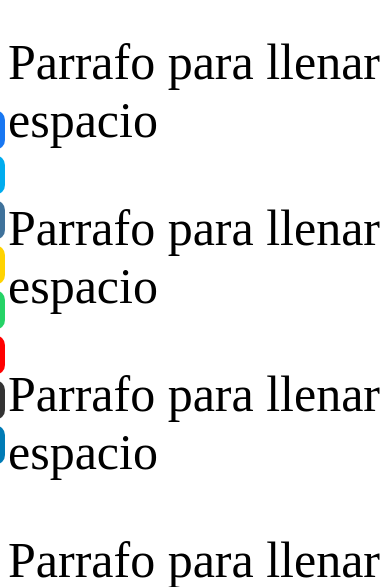
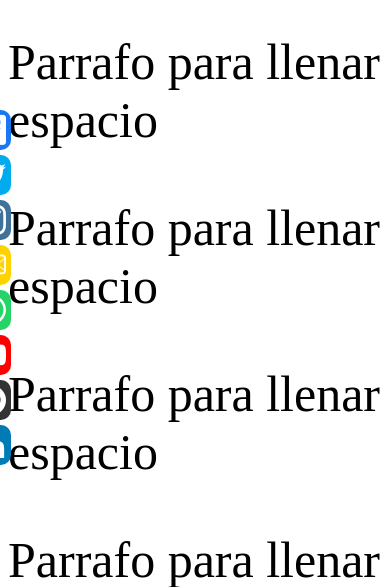
Before and after one commit to RALPwd/ralpwd.github.io, a PHP site: page /socialwidget/index.html in a window 390 px wide. Shown: the part 349-936 px from the top of the page. Run offline with PHP 8.4, Linux system fonts and the light colour scheme; some web fonts are replaced.

Commit message:
Acomodado para que salga un poco más en celular y arreglado bug que provocaba que saliera y entrara, saliera y entrara, saliera y entrara...

```diff
--- a/socialwidget/css/style.css
+++ b/socialwidget/css/style.css
@@ -96,10 +96,11 @@
   width: 40px;
   transition: .5s;
   bottom: 20px;
+  padding-left: 1px;
 }
 
 .social-bar:hover{
-  left: 1px;
+  left: 0;
 }
 
 .social-icon{
@@ -112,3 +113,9 @@ a {
   margin-bottom: 13px;
   text-decoration: none;
 }
+
+@media screen and (max-width: 767px) {
+  .social-bar{
+    left: -30px;
+  }
+}
```
